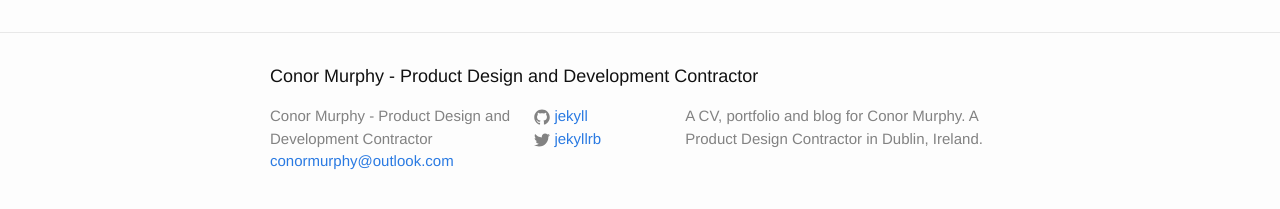
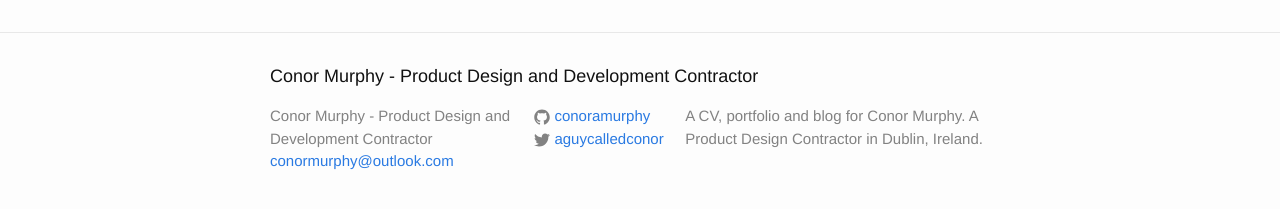
Before and after one commit to conoramurphy-zz/conoramurphy.github.io, a Jekyll site: the page built from index.html, in a window 1280 px wide. Shown: the part 146-355 px from the top of the page. Built offline with Jekyll 4.4.1, drawn with Linux system fonts in a browser that asks for light colours.

Commit message:
made config correct

```diff
--- a/_config.yml
+++ b/_config.yml
@@ -5,8 +5,8 @@ description: > # this means to ignore newlines until "baseurl:"
   A CV, portfolio and blog for Conor Murphy. A Product Design Contractor in Dublin, Ireland.
 baseurl: ""
 url: "http://itsconor.com"
-twitter_username: jekyllrb
-github_username:  jekyll
+twitter_username: aguycalledconor
+github_username:  conoramurphy
 
 # Build settings
 markdown: kramdown
```
